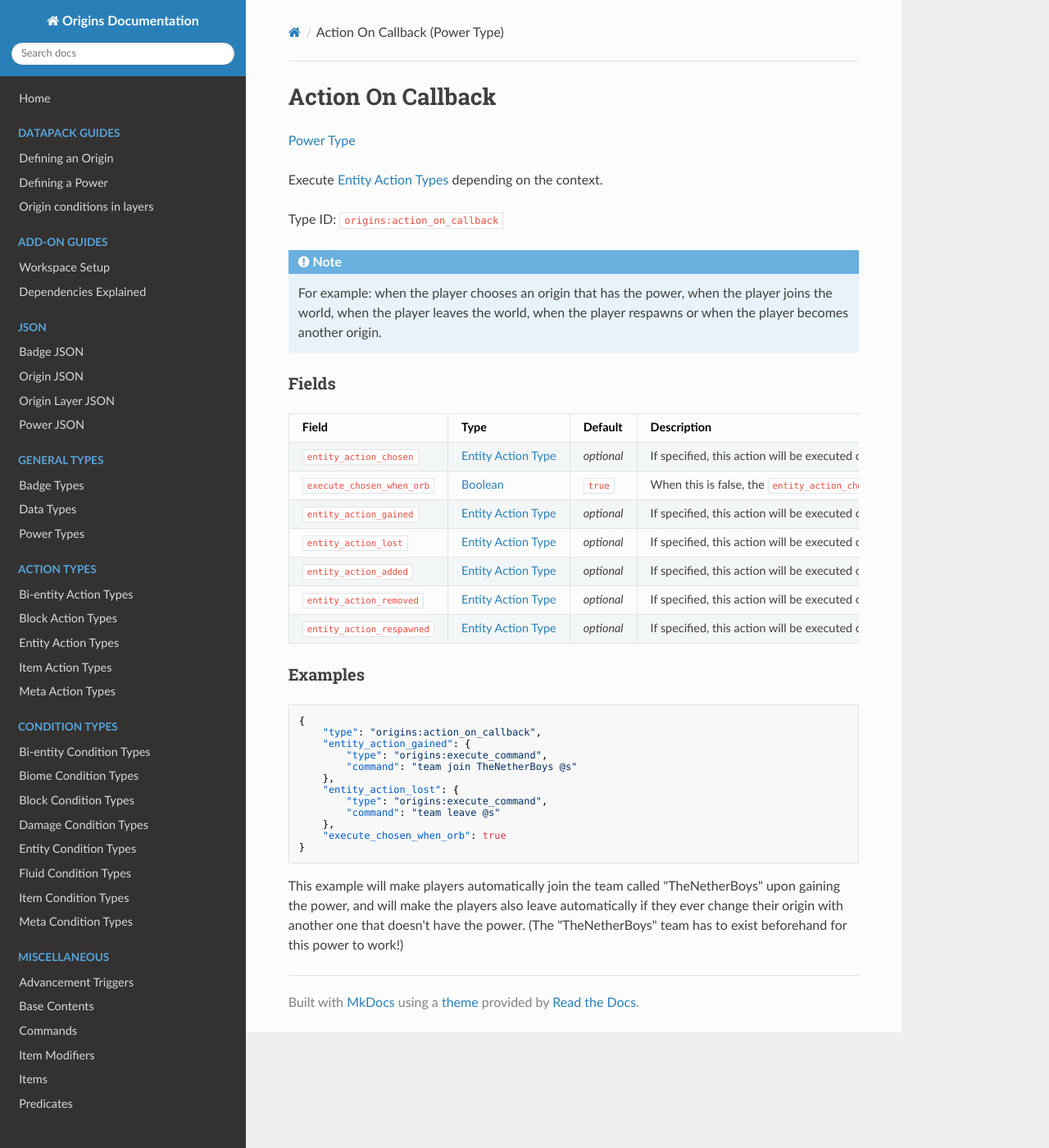
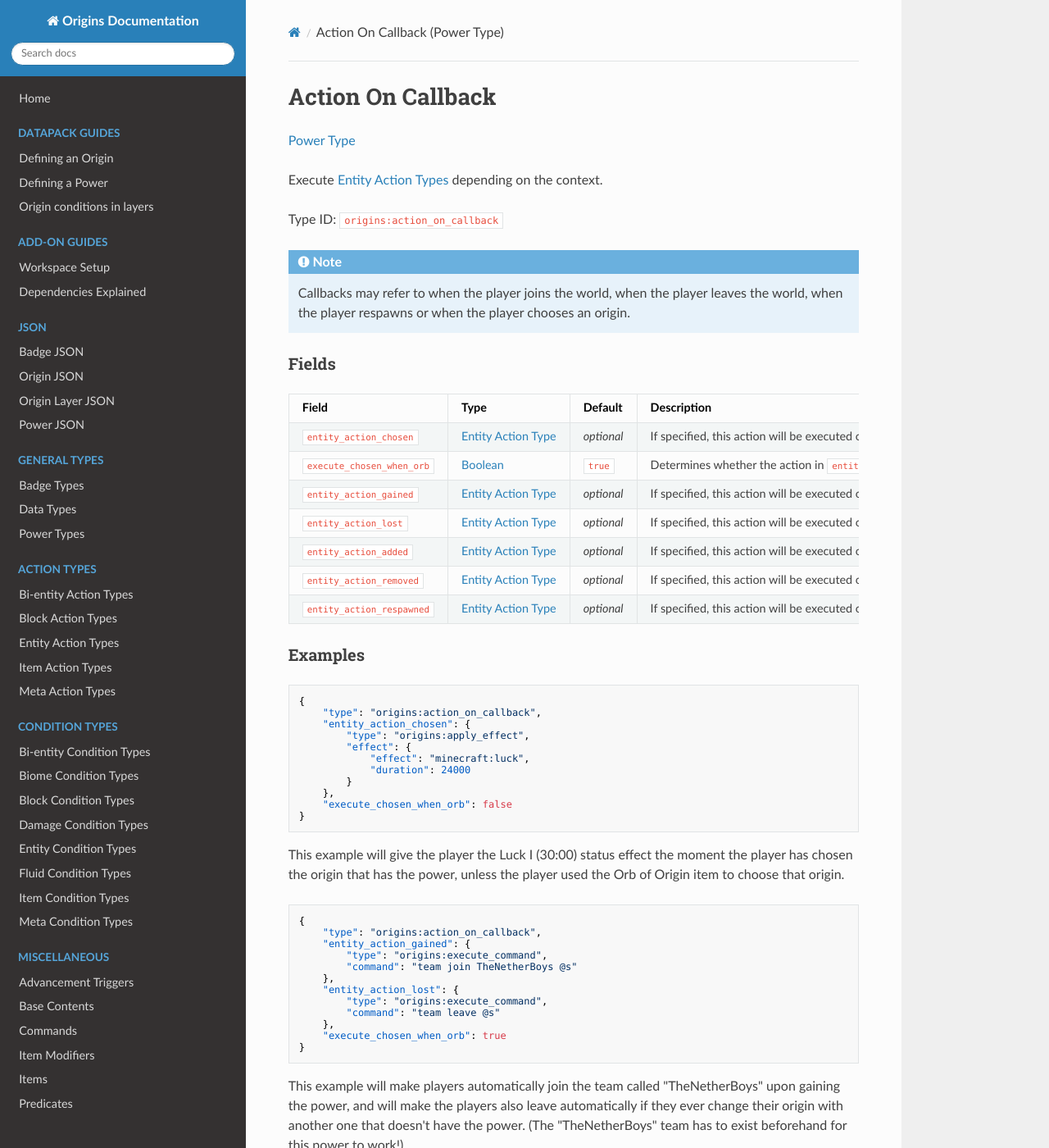
Before and after one commit to apace100/origins-docs, an MkDocs documentation site: the page built from docs/types/power_types/action_on_callback.md, in a window 1280 px wide and 1400 px high. Shown: the whole window at 82% size. Built offline with MkDocs 1.6.1, drawn with Linux system fonts in a browser that asks for light colours; nearby versions of some CDN libraries.

Commit message:
Updated `action_on_callback.md` (Power Type) + Added an example * Changed the contents of the admonition note a little bit * Changed the description of the `entity_action_chosen` field * Changed the description of the `execute_chosen_when_orb` field * Changed the description of the `entity_action_gained` field * Changed the description of the `entity_action_lost` field * Changed the description of the `entity_action_respawned` field

````diff
--- a/docs/types/power_types/action_on_callback.md
+++ b/docs/types/power_types/action_on_callback.md
@@ -13,23 +13,41 @@ Type ID: `origins:action_on_callback`
 
 !!! note
 
-    For example: when the player chooses an origin that has the power, when the player joins the world, when the player leaves the world, when the player respawns or when the player becomes another origin.
+    Callbacks may refer to when the player joins the world, when the player leaves the world, when the player respawns or when the player chooses an origin.
 
 
 ### Fields
 
 Field  | Type | Default | Description
 -------|------|---------|-------------
-`entity_action_chosen` | [Entity Action Type](../entity_action_types.md) | _optional_ | If specified, this action will be executed on the player when the player chooses their origin on the last layer through the menu - by using the Orb of Origin or missing an origin or joining for the first time - if the power was gained from any of the layers.
-`execute_chosen_when_orb` | [Boolean](../data_types/boolean.md) | `true` | When this is false, the `entity_action_chosen` will not be executed when the player changes their origin with an orb, but only when the player chooses an origin for the first time or their origin was reset to `origins:empty` via a command.
-`entity_action_gained` | [Entity Action Type](../entity_action_types.md) | _optional_ | If specified, this action will be executed on the player when the power is gained - if the power is granted for the first time.
-`entity_action_lost` | [Entity Action Type](../entity_action_types.md) | _optional_ | If specified, this action will be executed on the player when the power is lost - if the power is removed permanently.
+`entity_action_chosen` | [Entity Action Type](../entity_action_types.md) | _optional_ | If specified, this action will be executed on the player after the player finishing choosing an origin.
+`execute_chosen_when_orb` | [Boolean](../data_types/boolean.md) | `true` | Determines whether the action in `entity_action_chosen` should be executed if the player also used an Orb of Origin item for choosing an origin.
+`entity_action_gained` | [Entity Action Type](../entity_action_types.md) | _optional_ | If specified, this action will be executed on the player when the power is granted for the first time.
+`entity_action_lost` | [Entity Action Type](../entity_action_types.md) | _optional_ | If specified, this action will be executed on the player when the power is removed permanently.
 `entity_action_added` | [Entity Action Type](../entity_action_types.md) | _optional_ | If specified, this action will be executed on the player when the power is added. Joining a world adds each power back.
 `entity_action_removed` | [Entity Action Type](../entity_action_types.md) | _optional_ | If specified, this action will be executed on the player when the power is removed and right after the player respawns. Leaving a world removes each power.
-`entity_action_respawned` | [Entity Action Type](../entity_action_types.md) | _optional_ | If specified, this action will be executed on the player right after the player respawns, after the `entity_action_removed`.
+`entity_action_respawned` | [Entity Action Type](../entity_action_types.md) | _optional_ | If specified, this action will be executed on the player right after the player respawns. This action will be executed after the action in `entity_action_removed`.
 
 
 ### Examples
+
+```json
+{
+    "type": "origins:action_on_callback",
+    "entity_action_chosen": {
+        "type": "origins:apply_effect",
+        "effect": {
+            "effect": "minecraft:luck",
+            "duration": 24000
+        }
+    },
+    "execute_chosen_when_orb": false
+}
+```
+
+This example will give the player the Luck I (30:00) status effect the moment the player has chosen the origin that has the power, unless the player used the Orb of Origin item to choose that origin.
+<br>
+
 
 ```json
 {
````
